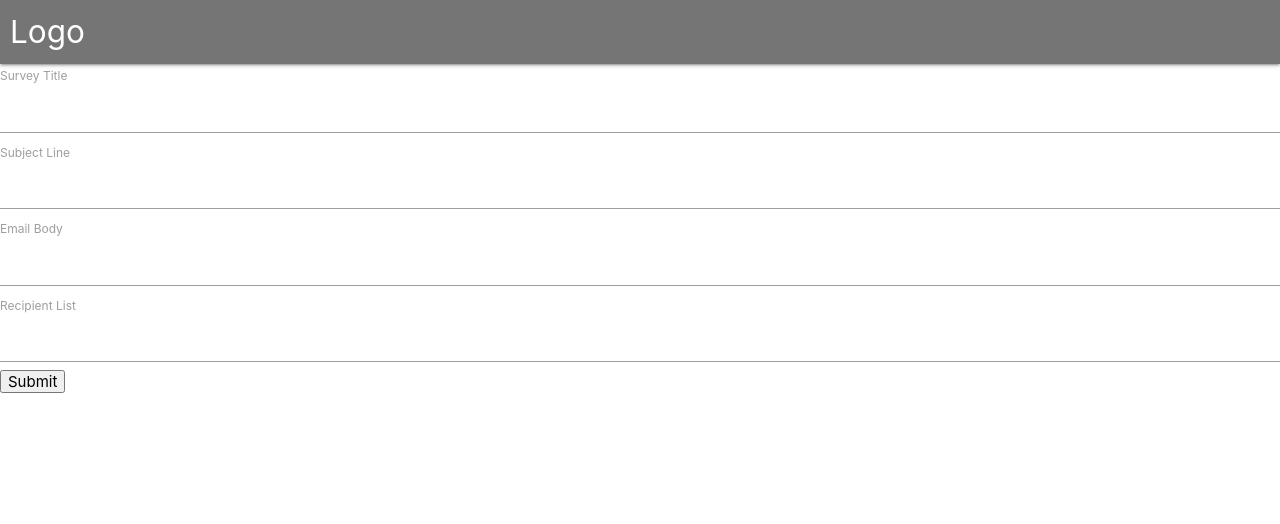
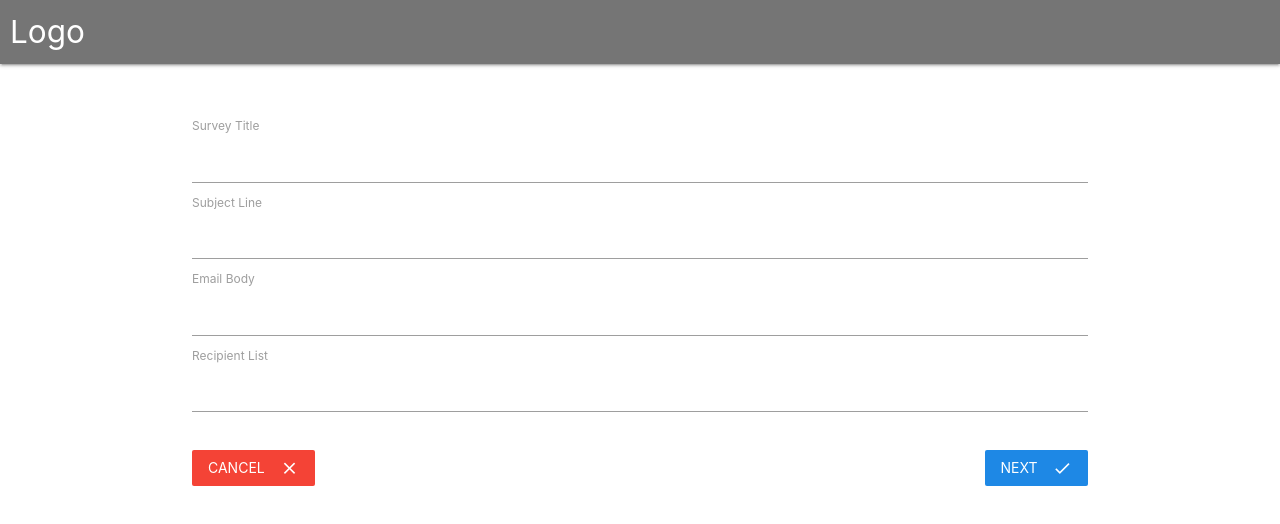
Before and after one commit to vargas88hugo/feedback-server, a React (Create React App) app in the folder client/: page /surveys/new in a window 1280 px wide. Shown: the top 524 px of the page. Built offline with nearby package versions, Linux system fonts and the light colour scheme; no server answers.

Commit message:
[Update] Added styles to form and buttons

```diff
--- a/client/src/components/App.js
+++ b/client/src/components/App.js
@@ -19,9 +19,11 @@ class App extends Component {
         <BrowserRouter>
           <div>
             <Header></Header>
-            <Route exact path="/" component={Landing}></Route>
-            <Route exact path="/surveys" component={Dashboard}></Route>
-            <Route path="/surveys/new" component={SurveyNew}></Route>
+            <div className="container">
+              <Route exact path="/" component={Landing}></Route>
+              <Route exact path="/surveys" component={Dashboard}></Route>
+              <Route path="/surveys/new" component={SurveyNew}></Route>
+            </div>
           </div>
         </BrowserRouter>
       </div>
--- a/client/src/components/Dashboard.js
+++ b/client/src/components/Dashboard.js
@@ -6,7 +6,7 @@ const Dashboard = () => {
     <div>
       Dashboard
       <div className="fixed-action-btn">
-        <Link to="/surveys/new" className="btn-floating btn-large blue darkest-4">
+        <Link to="/surveys/new" className="btn-floating btn-large blue darken-1">
           <i className="material-icons">add</i>
         </Link>
       </div>
--- a/client/src/components/surveys/SurveyForm.js
+++ b/client/src/components/surveys/SurveyForm.js
@@ -1,5 +1,6 @@
 import React, { Component } from 'react';
 import { reduxForm, Field } from 'redux-form';
+import { Link } from 'react-router-dom';
 import _ from 'lodash';
 
 import SurveyField from './SurveyField';
@@ -25,7 +26,14 @@ class SurveyForm extends Component {
           onSubmit={this.props.handleSubmit(values => console.log(values))}
         >
           {this.renderFields()}
-          <button type="submit">Submit</button>
+          <Link to="/surveys" className="red btn-flat white-text" style={{marginTop: "30px"}}>
+            Cancel
+            <i className="material-icons right">clear</i>
+          </Link>
+          <button type="submit" className="blue darken-1 btn-flat right white-text" style={{marginTop: "30px"}}>
+            Next
+            <i className="material-icons right">done</i>
+          </button>
         </form>
       </div>
     );
--- a/client/src/components/surveys/SurveyNew.js
+++ b/client/src/components/surveys/SurveyNew.js
@@ -5,7 +5,7 @@ import SurveyForm from './SurveyForm';
 class SurveyNew extends Component {
   render() {
     return (
-      <div>
+      <div style={{marginTop: '50px'}}>
         <SurveyForm />
       </div>
     );
```
